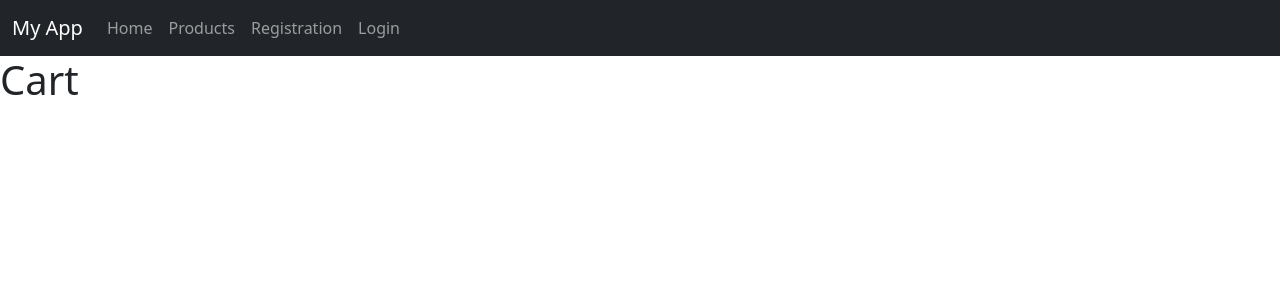
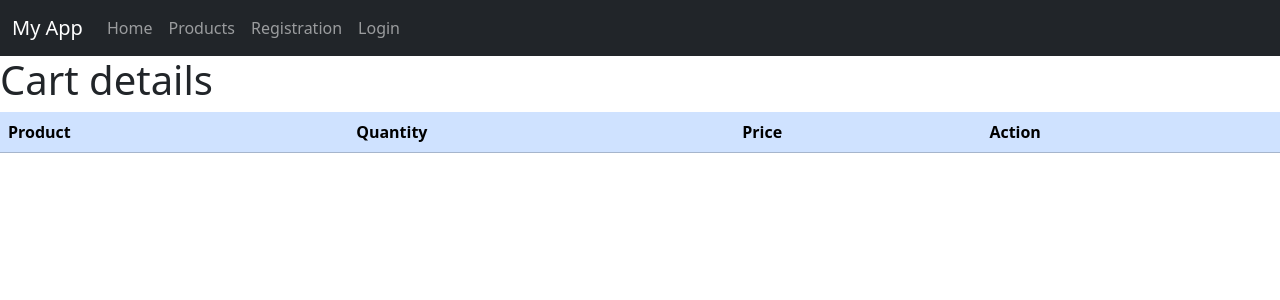
Before and after one commit to asamamun/react-php-mysql-based-ecommerce, a React (Vite) app: page /cart in a window 1280 px wide. Shown: the top 300 px of the page. Built offline with nearby package versions, Linux system fonts and the light colour scheme.

Commit message:
cart context added

```diff
--- /dev/null
+++ b/src/CartContext.jsx
@@ -0,0 +1,38 @@
+import React, { createContext, useState, useEffect, useContext } from 'react';
+
+// Creating a new context for the cart data
+const CartContext = createContext();
+
+// Custom hook to access the cart context
+export const useCart = () => useContext(CartContext);
+
+// Cart provider component
+export const CartProvider = ({ children }) => {
+  const [cart, setCart] = useState(() => {
+    const storedCart = localStorage.getItem('cart');
+    return storedCart ? JSON.parse(storedCart) : [];
+  });
+
+    // Update local storage whenever cart changes
+    useEffect(() => {
+        localStorage.setItem('cart', JSON.stringify(cart));
+      }, [cart]);
+
+  const addToCart = (item) => {
+    console.log(item);
+    setCart([...cart, item]);
+    // console.log(cart);
+  };
+
+  const removeFromCart = (index) => {
+    const newCart = [...cart];
+    newCart.splice(index, 1);
+    setCart(newCart);
+  };
+
+  return (
+    <CartContext.Provider value={{ cart, addToCart, removeFromCart }}>
+      {children}
+    </CartContext.Provider>
+  );
+};
--- a/src/components/Cart.jsx
+++ b/src/components/Cart.jsx
@@ -1,7 +1,32 @@
+import React from 'react';
+import { useCart } from './../CartContext';
 export const Cart = () => {
+    const { cart, removeFromCart } = useCart();
     return (
         <div>
-            <h1>Cart</h1>
+            <h1>Cart details</h1>
+            <table className="table table-primary table-striped table-hover">
+                <thead>
+                    <tr>
+                        <th>Product</th>
+                        <th>Quantity</th>
+                        <th>Price</th>
+                        <th>Action</th>
+                    </tr>
+                </thead>
+                <tbody>
+                {
+                    cart.map((item,index) => (
+                        <tr key={index}>
+                            <td>{item.name}</td>
+                            <td>{item.quantity}</td>
+                            <td>{item.price}</td>
+                            <td><button className="btn btn-danger" onClick={() => removeFromCart(index)}>Remove</button></td>
+                        </tr>
+                    ))
+                }
+                </tbody>
+            </table>
         </div>
     )
 }
--- a/src/components/Products.jsx
+++ b/src/components/Products.jsx
@@ -2,12 +2,14 @@ import React, { useEffect, useState,useContext } from 'react';
 import { AuthContext } from './../AuthContext';
 import { Link } from 'react-router-dom';
 import './../App.css';
+import { useCart } from './../CartContext';
 
 export const Products = () => {
     const { authData } = useContext(AuthContext);
     const [products, setProducts] = useState([]);
   const [categories, setCategories] = useState([]);
   const [selectedCategory, setSelectedCategory] = useState('');
+  const { addToCart } = useCart();
 
   useEffect(() => {
     const fetchProducts = async () => {
@@ -63,7 +65,7 @@ export const Products = () => {
                   <Link to={`/product/${product.id}`} className="btn btn-primary">
                     Details
                   </Link>
-                  <button className="btn btn-success">Add to Cart</button>
+                  <button onClick={() => addToCart(product)} className="btn btn-success">Add to Cart</button>
                 </div>
               </div>
             </div>
--- a/src/main.jsx
+++ b/src/main.jsx
@@ -1,10 +1,13 @@
 import React from 'react'
 import ReactDOM from 'react-dom/client'
 import App from './App.jsx'
+import { CartProvider } from './CartContext';
 // import './index.css'
 
 ReactDOM.createRoot(document.getElementById('root')).render(
   // <React.StrictMode>
+    <CartProvider>
     <App />
+    </CartProvider>
   // </React.StrictMode>,
 )
```
